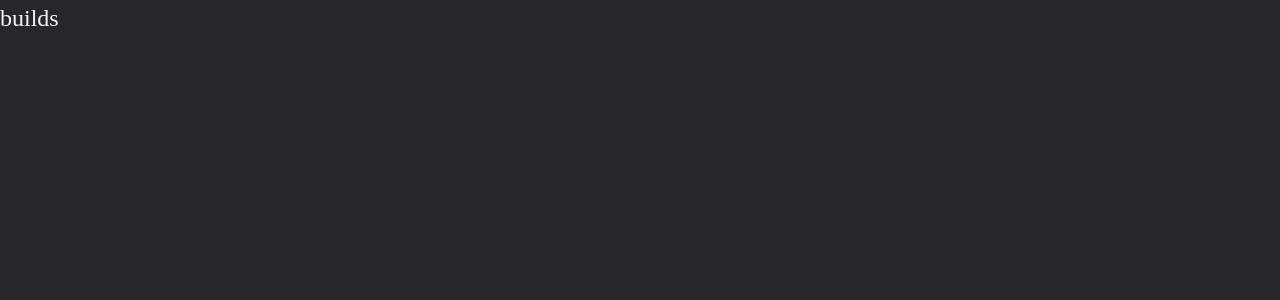
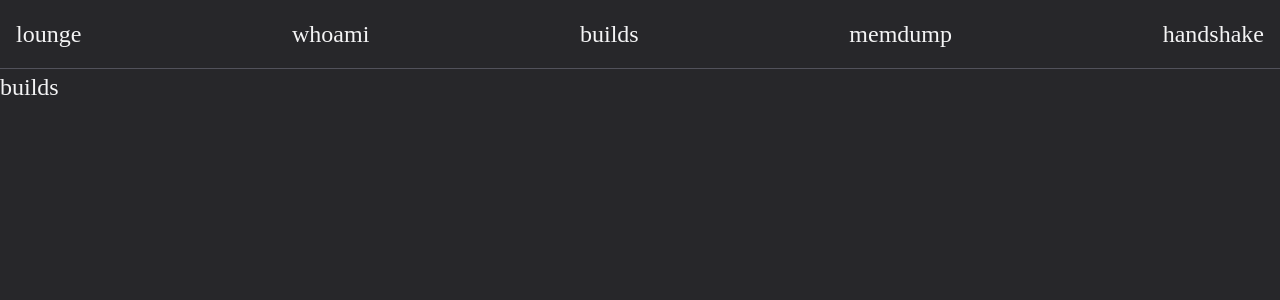
Before and after one commit to dakshp6/dakshp6.com, a Next.js app: page /builds in a window 1280 px wide. Shown: the top 300 px of the page. Built offline with nearby package versions, Linux system fonts and the light colour scheme; a web font is replaced by a local one.

Commit message:
Adding basic nav bar

```diff
--- a/src/app/layout.tsx
+++ b/src/app/layout.tsx
@@ -1,5 +1,6 @@
 import type { Metadata } from "next";
 import "./globals.css";
+import Navbar from "@/components/custom/Navbar";
 
 
 export const metadata: Metadata = {
@@ -17,9 +18,8 @@ export default function RootLayout({
   return (
     <html lang="en">
       <body className="bg-background text-text w-full h-full">
-
+        <Navbar/>
         {children}
-
       </body>
     </html>
   );
--- a/src/app/page.tsx
+++ b/src/app/page.tsx
@@ -28,8 +28,8 @@ export default function Home() {
 
           <div className="text-sm md:text-lg lg:text-xl xl:text-2xl p-4 lg:p-8 xl:p-12">
             Hey there! Welcome to my little corner of the internet. I&apos;m Daksh, and this is my digital lounge.
-            A space where you&apos;ll soon be able to enjoy some music and venture into my world.
-            Think of this site as part portfolio and part playground, where I can show off my work and my personality. If you want to connect with me, check out the links below! 🙂
+            This is a space where you can enjoy some music and venture into my world.
+            Think of this site as part portfolio and part playground, you can see a bit of my work and my personality. 🙂
           </div>
 
           <div className="flex flex-row gap-x-12 place-content-center">
--- /dev/null
+++ b/src/components/custom/Navbar.tsx
@@ -0,0 +1,32 @@
+import Link from "next/link";
+
+const links = [
+{ name: 'lounge', href: '/'},
+{ name: 'whoami', href: '/whoami'},
+{ name: 'builds', href: '/builds'},
+{ name: 'memdump', href: '/memdump'},
+{ name: 'handshake', href: '/handshake'}
+];
+
+
+export default function Navbar()
+{
+    return (
+        <nav className="bg-zinc-800 border-b border-zinc-600 p-4">
+            <div className="container mx-auto flex justify-between items-center">
+            { links.map((link) =>{
+
+                return (
+                    <Link
+                        key={link.name}
+                        href={link.href}
+                    >
+                        <p className="hidden md:block">{link.name}</p>
+                    </Link>
+                )})
+            }
+            </div>
+        </nav>
+    )
+
+}
```
